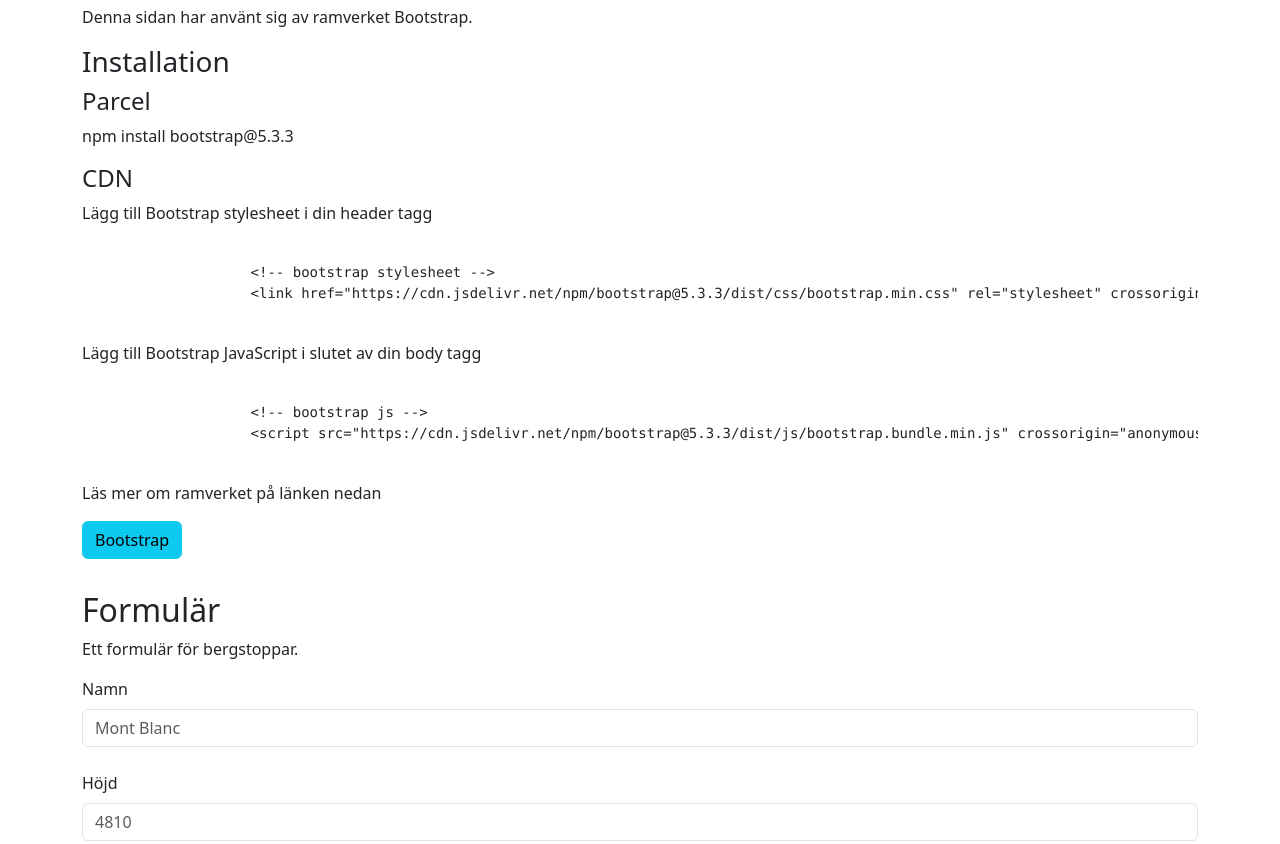
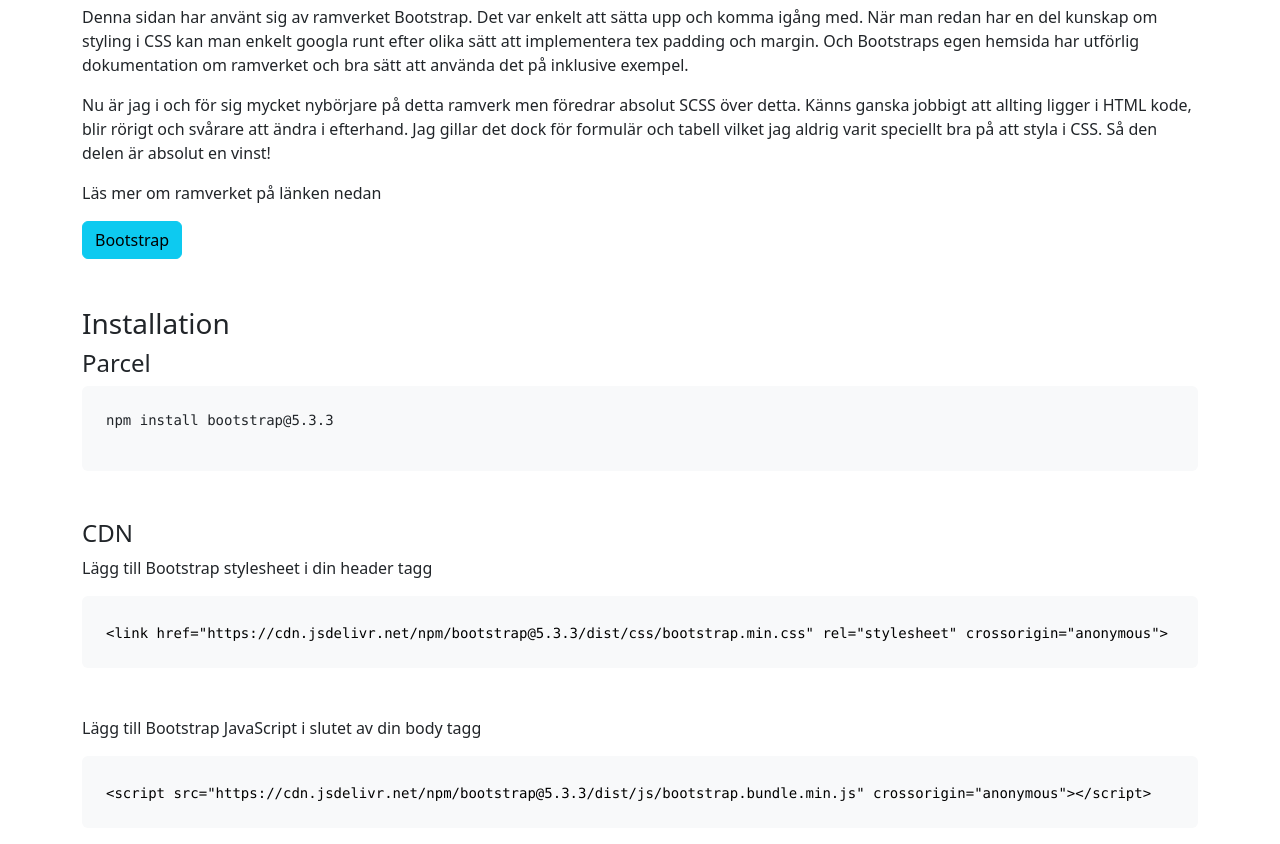
Before and after one commit to moaberglund/Fullstack-M1, a website built with Parcel: page src/html/ramverk2.html in a window 1280 px wide. Shown: the part 341-1185 px from the top of the page. Built offline with nearby package versions, Linux system fonts and the light colour scheme.

Commit message:
bootstrap styling + infotext

```diff
--- a/src/html/ramverk2.html
+++ b/src/html/ramverk2.html
@@ -76,26 +76,45 @@
 
             <!-- text OM ramverket -->
             <section id="bootstrap">
+
                 <h2>Om ramverket</h2>
-                <p>Denna sidan har använt sig av ramverket Bootstrap.</p>
+                <p>Denna sidan har använt sig av ramverket Bootstrap. Det var enkelt att sätta upp och komma igång med.
+                    När man redan har en del kunskap om styling i CSS kan man enkelt googla runt efter olika sätt att
+                    implementera tex padding och margin. Och Bootstraps egen hemsida har utförlig dokumentation om
+                    ramverket och bra sätt att använda det på inklusive exempel.</p>
+                <p>Nu är jag i och för sig mycket nybörjare på detta ramverk men föredrar absolut SCSS över detta. Känns
+                    ganska jobbigt att allting ligger i HTML kode, blir rörigt och svårare att ändra i efterhand. Jag
+                    gillar det dock för formulär och tabell vilket jag aldrig varit speciellt bra på att styla i CSS. Så
+                    den delen är absolut en vinst!</p>
+                <p>Läs mer om ramverket på länken nedan</p>
+                <a class="btn btn-info mb-5"
+                    href="https://getbootstrap.com/docs/5.3/getting-started/introduction/">Bootstrap</a>
+
+
 
                 <h3>Installation</h3>
                 <h4>Parcel</h4>
-                <p>npm install bootstrap@5.3.3</p>
+                <div class="bg-light rounded p-4 mt-1 mb-5">
+                    <pre><code>npm install bootstrap@5.3.3</pre></code>
+                </div>
+
                 <h4>CDN</h4>
                 <p>Lägg till Bootstrap stylesheet i din header tagg</p>
-                <p><pre><code>
-                    &lt;!-- bootstrap stylesheet --&gt;
+
+                <div class="bg-light rounded p-4 mt-1 mb-5">
+                    <code class="text-black">
+
                     &lt;link href="https://cdn.jsdelivr.net/npm/bootstrap@5.3.3/dist/css/bootstrap.min.css" rel="stylesheet" integrity="sha384-QWTKZyjpPEjISv5WaRU9OFeRpok6YctnYmDr5pNlyT2bRjXh0JMhjY6hW+ALEwIH" crossorigin="anonymous"&gt;
-                    </code></pre></p>
+                    </code>
+                </div>
+
                 <p>Lägg till Bootstrap JavaScript i slutet av din body tagg</p>
-                <pre><code>
-                    &lt;!-- bootstrap js --&gt;
+                <div class="bg-light rounded p-4 mt-1 mb-5">
+                    <code class="text-black">
+
                     &lt;script src="https://cdn.jsdelivr.net/npm/bootstrap@5.3.3/dist/js/bootstrap.bundle.min.js" integrity="sha384-YvpcrYf0tY3lHB60NNkmXc5s9fDVZLESaAA55NDzOxhy9GkcIdslK1eN7N6jIeHz" crossorigin="anonymous"&gt;&lt;/script&gt;
-                </code></pre>
-
-                <p>Läs mer om ramverket på länken nedan</p>
-                <a class="btn btn-info" href="https://getbootstrap.com/docs/5.3/getting-started/introduction/">Bootstrap</a>
+                </code>
+                </div>
 
 
             </section>
@@ -132,7 +151,8 @@
                         <br><br>
 
                         <label for="commentField">Kommentar</label>
-                        <textarea placeholder="Utrustning, bra att veta, etc." id="commentField" class="form-control"></textarea>
+                        <textarea placeholder="Utrustning, bra att veta, etc." id="commentField"
+                            class="form-control"></textarea>
                         <br>
 
                         <button type="submit" class="btn btn-primary" id="submitBtn">Skicka</button>
```
